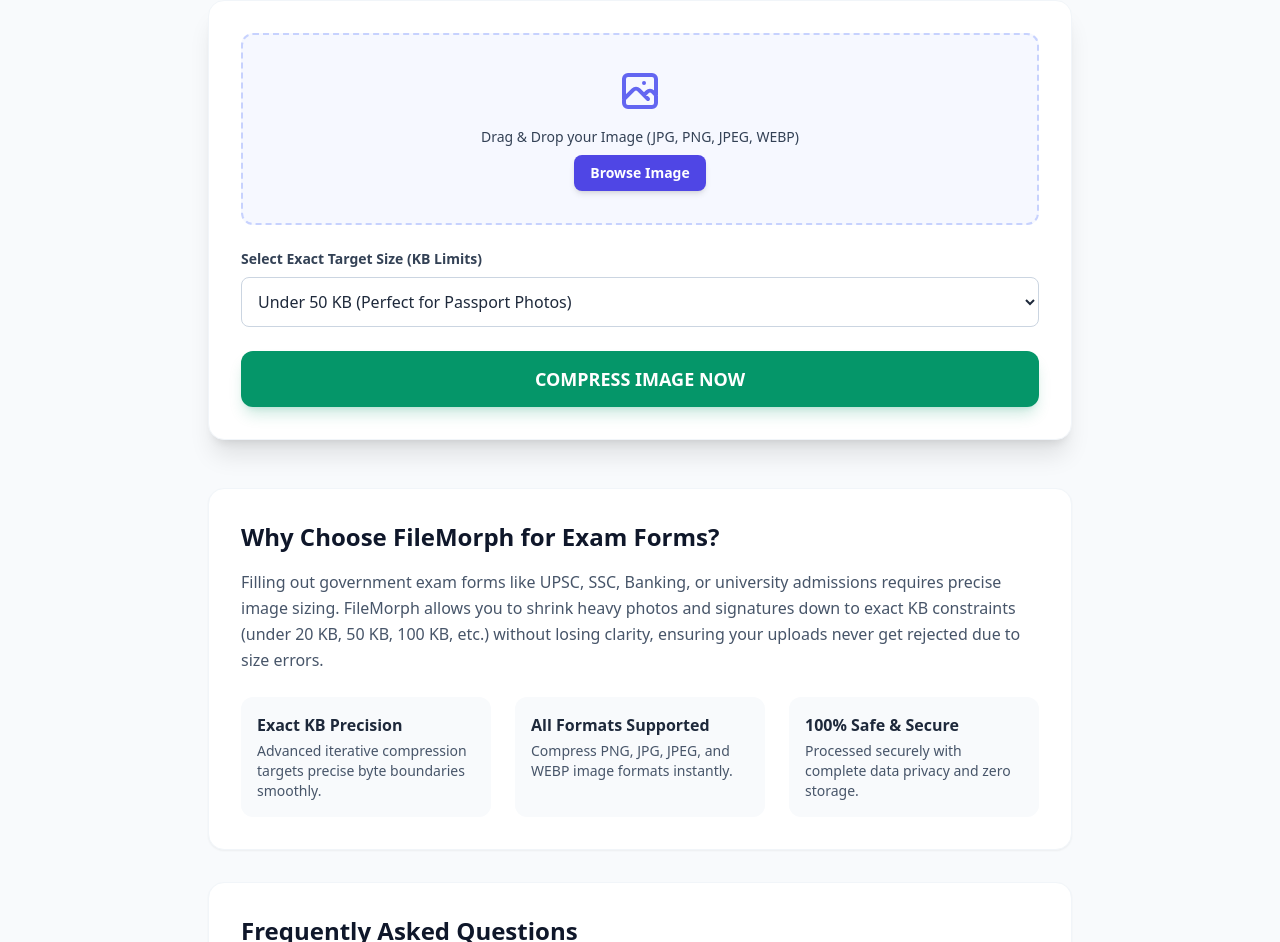
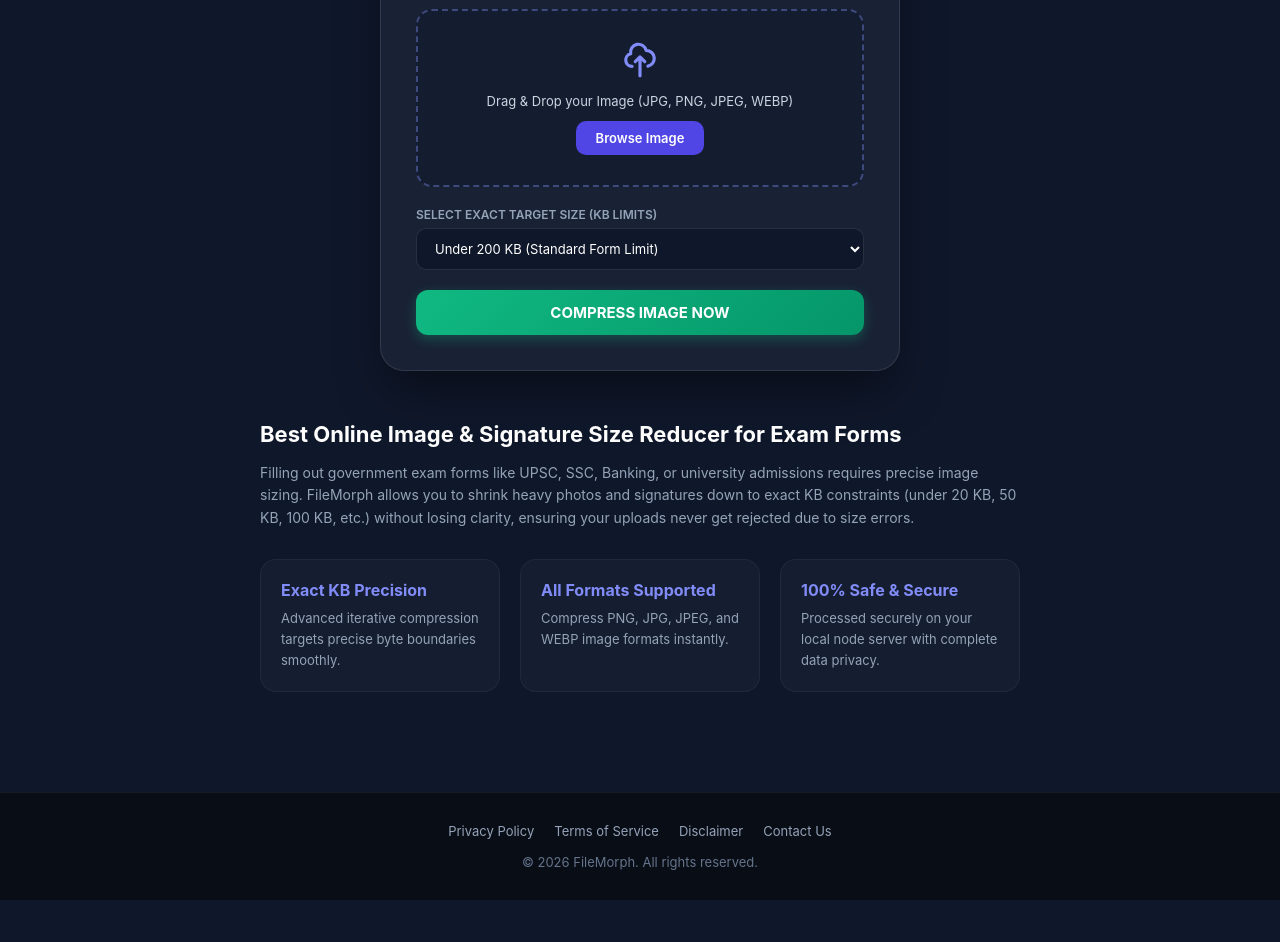
Before and after one commit to web007-lab/filemorph-frontend, a plain HTML site: page index.html in a window 1280 px wide. Shown: the part 208-1150 px from the top of the page. After the commit the page ends 1108 px from the top, so only its background shows below. Drawn offline with nearby package versions, Linux system fonts and the light colour scheme.

Commit message:
index.html

```diff
--- a/index.html
+++ b/index.html
@@ -3,132 +3,315 @@
 <head>
     <meta charset="UTF-8">
     <meta name="viewport" content="width=device-width, initial-scale=1.0">
-    <title>FileMorph - Image & Signature Compressor for Exact KB</title>
-    <!-- Tailwind CSS for modern styling -->
-    <script src="https://cdn.tailwindcss.com"></script>
+    <title>FileMorph - Ultimate Image & Signature Compressor</title>
+    <style>
+        * { box-sizing: border-box; margin: 0; padding: 0; font-family: 'Inter', system-ui, -apple-system, sans-serif; }
+        body {
+            background: #0f172a;
+            color: #f8fafc;
+            min-height: 100vh;
+            display: flex;
+            flex-direction: column;
+        }
+
+        /* Header / Navbar */
+        header {
+            background: rgba(30, 41, 59, 0.8);
+            backdrop-filter: blur(12px);
+            border-bottom: 1px solid rgba(255, 255, 255, 0.08);
+            padding: 18px 40px;
+            display: flex;
+            justify-content: space-between;
+            align-items: center;
+            position: sticky;
+            top: 0;
+            z-index: 100;
+        }
+        .logo {
+            font-size: 22px;
+            font-weight: 800;
+            background: linear-gradient(to right, #818cf8, #c084fc);
+            -webkit-background-clip: text;
+            -webkit-text-fill-color: transparent;
+            text-decoration: none;
+        }
+        nav { display: flex; gap: 25px; }
+        nav a { color: #94a3b8; text-decoration: none; font-size: 14px; font-weight: 500; transition: color 0.2s; }
+        nav a:hover { color: #818cf8; }
+
+        /* Main Content Wrapper */
+        .main-wrapper {
+            flex: 1;
+            display: flex;
+            flex-direction: column;
+            align-items: center;
+            justify-content: center;
+            padding: 40px 20px;
+        }
+
+        .container {
+            background: rgba(30, 41, 59, 0.7);
+            backdrop-filter: blur(16px);
+            border: 1px solid rgba(255, 255, 255, 0.1);
+            padding: 35px;
+            border-radius: 24px;
+            box-shadow: 0 25px 50px -12px rgba(0, 0, 0, 0.5);
+            width: 100%;
+            max-width: 520px;
+            text-align: center;
+            margin-bottom: 50px;
+        }
+        .brand h1 {
+            font-size: 26px;
+            font-weight: 800;
+            color: #fff;
+            margin-bottom: 6px;
+        }
+        .brand p { color: #94a3b8; font-size: 13px; margin-bottom: 25px; }
+
+        .drop-zone {
+            border: 2px dashed rgba(129, 140, 248, 0.4);
+            background: rgba(15, 23, 42, 0.4);
+            padding: 30px 20px;
+            border-radius: 16px;
+            cursor: pointer;
+            transition: all 0.3s cubic-bezier(0.4, 0, 0.2, 1);
+            margin-bottom: 20px;
+        }
+        .drop-zone:hover, .drop-zone.dragover {
+            border-color: #818cf8;
+            background: rgba(129, 140, 248, 0.08);
+        }
+        .drop-zone svg { width: 38px; height: 38px; stroke: #818cf8; margin-bottom: 10px; }
+        .drop-zone p { color: #cbd5e1; font-size: 13px; margin-bottom: 12px; }
+
+        .btn-select {
+            background: #4f46e5;
+            color: white;
+            border: none;
+            padding: 9px 20px;
+            border-radius: 10px;
+            font-size: 13px;
+            font-weight: 600;
+            cursor: pointer;
+            transition: background 0.2s;
+        }
+        .btn-select:hover { background: #6366f1; }
+
+        .file-card {
+            background: rgba(15, 23, 42, 0.6);
+            border: 1px solid rgba(255, 255, 255, 0.05);
+            padding: 12px 16px;
+            border-radius: 12px;
+            margin-bottom: 20px;
+            display: none;
+            text-align: left;
+            align-items: center;
+            gap: 12px;
+        }
+        .file-card span { font-size: 13px; color: #e2e8f0; word-break: break-all; font-weight: 500; }
+
+        .options-group { margin-bottom: 20px; text-align: left; }
+        .options-group label { font-size: 12px; font-weight: 600; color: #94a3b8; display: block; margin-bottom: 6px; text-transform: uppercase; }
+        .options-group select {
+            width: 100%;
+            padding: 11px 14px;
+            border-radius: 10px;
+            border: 1px solid rgba(255, 255, 255, 0.1);
+            background: #0f172a;
+            color: #fff;
+            font-size: 13px;
+            outline: none;
+            cursor: pointer;
+        }
+
+        .btn-compress {
+            background: linear-gradient(135deg, #10b981 0%, #059669 100%);
+            color: white;
+            border: none;
+            padding: 13px 20px;
+            border-radius: 12px;
+            font-size: 15px;
+            width: 100%;
+            font-weight: 700;
+            cursor: pointer;
+            box-shadow: 0 4px 12px rgba(16, 185, 129, 0.3);
+            transition: all 0.2s;
+        }
+        .btn-compress:hover { opacity: 0.95; transform: translateY(-1px); }
+        .btn-compress:disabled { background: #334155; color: #64748b; cursor: not-allowed; box-shadow: none; transform: none; }
+
+        /* SEO Content Section */
+        .seo-section {
+            max-width: 800px;
+            margin: 0 auto 60px;
+            padding: 0 20px;
+            text-align: left;
+        }
+        .seo-section h2 { font-size: 22px; color: #fff; margin-bottom: 15px; }
+        .seo-section p { color: #94a3b8; font-size: 14px; line-height: 1.6; margin-bottom: 15px; }
+
+        .features-grid {
+            display: grid;
+            grid-template-columns: repeat(auto-fit, minmax(220px, 1fr));
+            gap: 20px;
+            margin-top: 30px;
+        }
+        .feature-box {
+            background: rgba(30, 41, 59, 0.4);
+            border: 1px solid rgba(255, 255, 255, 0.05);
+            padding: 20px;
+            border-radius: 16px;
+        }
+        .feature-box h3 { font-size: 16px; color: #818cf8; margin-bottom: 8px; }
+        .feature-box p { font-size: 13px; color: #94a3b8; margin: 0; }
+
+        /* Footer */
+        footer {
+            background: #090d16;
+            border-top: 1px solid rgba(255, 255, 255, 0.06);
+            padding: 30px 40px;
+            text-align: center;
+            color: #64748b;
+            font-size: 13px;
+        }
+        .footer-links {
+            display: flex;
+            justify-content: center;
+            gap: 20px;
+            margin-bottom: 15px;
+        }
+        .footer-links a { color: #94a3b8; text-decoration: none; transition: color 0.2s; }
+        .footer-links a:hover { color: #818cf8; }
+
+        /* Modal Popup */
+        .modal-overlay {
+            position: fixed; top: 0; left: 0; width: 100%; height: 100%;
+            background: rgba(0, 0, 0, 0.7); backdrop-filter: blur(8px);
+            display: flex; justify-content: center; align-items: center;
+            opacity: 0; pointer-events: none; transition: opacity 0.3s ease; z-index: 1000;
+        }
+        .modal-overlay.active { opacity: 1; pointer-events: auto; }
+        .modal-card {
+            background: #1e293b; border: 1px solid rgba(255, 255, 255, 0.1);
+            padding: 35px; border-radius: 24px; width: 90%; max-width: 400px;
+            text-align: center; transform: scale(0.9); transition: transform 0.3s cubic-bezier(0.34, 1.56, 0.64, 1);
+        }
+        .modal-overlay.active .modal-card { transform: scale(1); }
+        .success-icon {
+            width: 56px; height: 56px; background: rgba(16, 185, 129, 0.15);
+            border-radius: 50%; display: flex; align-items: center; justify-content: center;
+            margin: 0 auto 16px; color: #10b981; font-size: 28px;
+        }
+        .modal-card h3 { font-size: 18px; font-weight: 700; color: #fff; margin-bottom: 6px; }
+        .modal-card p { color: #94a3b8; font-size: 13px; margin-bottom: 20px; }
+        .modal-btn {
+            background: #4f46e5; color: white; border: none; padding: 11px 20px;
+            border-radius: 10px; font-weight: 600; width: 100%; cursor: pointer;
+        }
+        .modal-btn:hover { background: #6366f1; }
+    </style>
 </head>
-<body class="bg-slate-50 text-slate-800 font-sans min-h-screen flex flex-col justify-between">
+<body>
 
     <!-- Header / Navbar -->
-    <header class="bg-white shadow-sm sticky top-0 z-50">
-        <div class="max-w-6xl mx-auto px-4 py-4 flex justify-between items-center">
-            <a href="#" class="text-2xl font-bold text-indigo-600">FileMorph</a>
-            <nav class="hidden md:flex space-x-6 text-sm font-medium text-slate-600">
-                <a href="#home" class="hover:text-indigo-600">Home</a>
-                <a href="#compressor" class="hover:text-indigo-600">Image Compressor</a>
-                <a href="#about" class="hover:text-indigo-600">About Us</a>
-                <a href="#contact" class="hover:text-indigo-600">Contact</a>
-            </nav>
-        </div>
+    <header>
+        <a href="#" class="logo">FileMorph</a>
+        <nav>
+            <a href="#">Home</a>
+            <a href="#">Image Compressor</a>
+            <a href="#">Signature Resizer</a>
+            <a href="#">About Us</a>
+        </nav>
     </header>
 
-    <!-- Main Content / Tool Section -->
-    <main id="compressor" class="max-w-4xl mx-auto px-4 py-10 flex-grow w-full">
-        <div class="text-center mb-8">
-            <h1 class="text-3xl md:text-4xl font-extrabold text-slate-900 mb-2">Compress JPG, PNG, WEBP to Exact KB Limits</h1>
-            <p class="text-slate-600">Best Online Image & Signature Size Reducer for Exam Forms (UPSC, SSC, Banking, etc.)</p>
-        </div>
-
-        <!-- Tool Box -->
-        <div class="bg-white shadow-xl rounded-2xl p-6 md:p-8 border border-slate-100">
-            <!-- Upload Area -->
-            <div class="border-2 border-dashed border-indigo-200 rounded-xl p-8 text-center bg-indigo-50/50 hover:bg-indigo-50 transition mb-6">
-                <svg class="mx-auto h-12 w-12 text-indigo-500 mb-3" fill="none" stroke="currentColor" viewBox="0 0 24 24">
-                    <path stroke-linecap="round" stroke-linejoin="round" stroke-width="2" d="M4 16l4.586-4.586a2 2 0 012.828 0L16 16m-2-2l1.586-1.586a2 2 0 012.828 0L20 14m-6-6h.01M6 20h12a2 2 0 002-2V6a2 2 0 00-2-2H6a2 2 0 00-2 2v12a2 2 0 002 2z"></path>
-                </svg>
-                <p class="text-sm font-medium text-slate-700 mb-2">Drag & Drop your Image (JPG, PNG, JPEG, WEBP)</p>
-                <input type="file" id="imageInput" accept="image/jpeg, image/png, image/webp" class="hidden">
-                <button onclick="document.getElementById('imageInput').click()" class="bg-indigo-600 text-white px-4 py-2 rounded-lg text-sm font-semibold hover:bg-indigo-700 transition shadow-md">Browse Image</button>
+    <div class="main-wrapper">
+        <!-- Core Tool Container -->
+        <div class="container">
+            <div class="brand">
+                <h1>Image & Signature Resizer</h1>
+                <p>Compress JPG, PNG, WEBP to Exact KB Limits Instantly</p>
             </div>
 
-            <!-- Target Size Selection -->
-            <div class="mb-6">
-                <label class="block text-sm font-semibold text-slate-700 mb-2">Select Exact Target Size (KB Limits)</label>
-                <select id="targetSize" class="w-full p-3 border border-slate-300 rounded-lg focus:ring-2 focus:ring-indigo-500 focus:outline-none bg-white">
-                    <option value="20">Under 20 KB (Perfect for Signatures)</option>
-                    <option value="50" selected>Under 50 KB (Perfect for Passport Photos)</option>
-                    <option value="100">Under 100 KB</option>
-                    <option value="150">Under 150 KB</option>
-                    <option value="200">Under 200 KB (Standard Form Limit)</option>
-                    <option value="300">Under 300 KB</option>
-                    <option value="500">Under 500 KB (Half MB)</option>
-                    <option value="1024">Under 1 MB (1024 KB)</option>
+            <div id="dropZone" class="drop-zone">
+                <svg fill="none" stroke-width="2" viewBox="0 0 24 24"><path stroke-linecap="round" stroke-linejoin="round" d="M7 16a4 4 0 01-.88-7.903A5 5 0 1115.9 6L16 6a5 5 0 011 9.9M15 13l-3-3m0 0l-3 3m3-3v12"/></svg>
+                <p>Drag & Drop your Image (JPG, PNG, JPEG, WEBP)</p>
+                <button type="button" class="btn-select" id="selectBtn">Browse Image</button>
+            </div>
+
+            <input type="file" id="fileInput" accept=".jpg,.jpeg,.png,.webp" style="display: none;">
+
+            <div id="fileCard" class="file-card">
+                <svg width="22" height="22" fill="none" stroke="#10b981" stroke-width="2" viewBox="0 0 24 24"><path stroke-linecap="round" stroke-linejoin="round" d="M9 12l2 2 4-4m6 2a9 9 0 11-18 0 9 9 0 0118 0z"/></svg>
+                <span id="fileName">No file chosen</span>
+            </div>
+
+            <div class="options-group">
+                <label for="compressionLevel">Select Exact Target Size (KB Limits)</label>
+                <select id="compressionLevel">
+                    <option value="20kb">Under 20 KB (Perfect for Signatures)</option>
+                    <option value="50kb">Under 50 KB (Perfect for Passport Photos)</option>
+                    <option value="100kb">Under 100 KB</option>
+                    <option value="150kb">Under 150 KB</option>
+                    <option value="200kb" selected>Under 200 KB (Standard Form Limit)</option>
+                    <option value="250kb">Under 250 KB</option>
+                    <option value="300kb">Under 300 KB</option>
+                    <option value="350kb">Under 350 KB</option>
+                    <option value="400kb">Under 400 KB</option>
+                    <option value="450kb">Under 450 KB</option>
+                    <option value="500kb">Under 500 KB (Half MB)</option>
+                    <option value="750kb">Under 750 KB</option>
+                    <option value="1mb">Under 1 MB (1024 KB)</option>
+                    <option value="more">More than 1 MB (High Quality)</option>
                 </select>
             </div>
 
-            <!-- Compress Button -->
-            <button id="compressBtn" class="w-full bg-emerald-600 text-white py-3.5 rounded-xl font-bold text-lg hover:bg-emerald-700 transition shadow-lg shadow-emerald-600/20">
-                COMPRESS IMAGE NOW
-            </button>
+            <button class="btn-compress" id="compressBtn">COMPRESS IMAGE NOW</button>
         </div>
 
-        <!-- SEO Content Section (Crucial for AdSense) -->
-        <section class="mt-12 bg-white rounded-2xl p-6 md:p-8 border border-slate-100 shadow-sm">
-            <h2 class="text-2xl font-bold text-slate-900 mb-4">Why Choose FileMorph for Exam Forms?</h2>
-            <p class="text-slate-600 mb-6 leading-relaxed">
-                Filling out government exam forms like UPSC, SSC, Banking, or university admissions requires precise image sizing. FileMorph allows you to shrink heavy photos and signatures down to exact KB constraints (under 20 KB, 50 KB, 100 KB, etc.) without losing clarity, ensuring your uploads never get rejected due to size errors.
-            </p>
-            <div class="grid md:grid-cols-3 gap-6">
-                <div class="p-4 bg-slate-50 rounded-xl">
-                    <h3 class="font-bold text-slate-800 mb-1">Exact KB Precision</h3>
-                    <p class="text-sm text-slate-600">Advanced iterative compression targets precise byte boundaries smoothly.</p>
+        <!-- SEO Content Section -->
+        <div class="seo-section">
+            <h2>Best Online Image & Signature Size Reducer for Exam Forms</h2>
+            <p>Filling out government exam forms like UPSC, SSC, Banking, or university admissions requires precise image sizing. FileMorph allows you to shrink heavy photos and signatures down to exact KB constraints (under 20 KB, 50 KB, 100 KB, etc.) without losing clarity, ensuring your uploads never get rejected due to size errors.</p>
+
+            <div class="features-grid">
+                <div class="feature-box">
+                    <h3>Exact KB Precision</h3>
+                    <p>Advanced iterative compression targets precise byte boundaries smoothly.</p>
                 </div>
-                <div class="p-4 bg-slate-50 rounded-xl">
-                    <h3 class="font-bold text-slate-800 mb-1">All Formats Supported</h3>
-                    <p class="text-sm text-slate-600">Compress PNG, JPG, JPEG, and WEBP image formats instantly.</p>
+                <div class="feature-box">
+                    <h3>All Formats Supported</h3>
+                    <p>Compress PNG, JPG, JPEG, and WEBP image formats instantly.</p>
                 </div>
-                <div class="p-4 bg-slate-50 rounded-xl">
-                    <h3 class="font-bold text-slate-800 mb-1">100% Safe & Secure</h3>
-                    <p class="text-sm text-slate-600">Processed securely with complete data privacy and zero storage.</p>
+                <div class="feature-box">
+                    <h3>100% Safe & Secure</h3>
+                    <p>Processed securely on your local node server with complete data privacy.</p>
                 </div>
             </div>
-        </section>
-
-        <!-- FAQs Section (Helps in AdSense Approval) -->
-        <section id="faq" class="mt-8 bg-white rounded-2xl p-6 md:p-8 border border-slate-100 shadow-sm">
-            <h2 class="text-2xl font-bold text-slate-900 mb-4">Frequently Asked Questions</h2>
-            <div class="space-y-4">
-                <div>
-                    <h3 class="font-semibold text-slate-800">1. How to compress image under 20 KB for signatures?</h3>
-                    <p class="text-sm text-slate-600 mt-1">Simply upload your signature image, select "Under 20 KB" from the dropdown menu, and click Compress Image Now.</p>
-                </div>
-                <div>
-                    <h3 class="font-semibold text-slate-800">2. Is my uploaded photo stored on your server?</h3>
-                    <p class="text-sm text-slate-600 mt-1">No, all images are processed temporarily in memory and deleted instantly after download.</p>
-                </div>
-            </div>
-        </section>
-
-        <!-- Policy Sections (Hidden by default, shown when clicked or kept as text pages) -->
-        <div id="about" class="mt-12 text-slate-600 text-sm space-y-8">
-            <div id="privacy" class="bg-white p-6 rounded-xl border">
-                <h3 class="text-lg font-bold text-slate-800 mb-2">Privacy Policy</h3>
-                <p>At FileMorph, accessible from filemorph.online, your privacy is our priority. We do not store any photos or signatures uploaded by users. All processing happens on the fly securely.</p>
-            </div>
-            <div id="terms" class="bg-white p-6 rounded-xl border">
-                <h3 class="text-lg font-bold text-slate-800 mb-2">Terms of Service</h3>
-                <p>By using FileMorph, you agree to use our online tool responsibly. We provide image compression services as-is without formal guarantees on third-party portal rejections.</p>
-            </div>
-            <div id="contact" class="bg-white p-6 rounded-xl border">
-                <h3 class="text-lg font-bold text-slate-800 mb-2">Contact Us</h3>
-                <p>If you have any questions regarding our image compression tool, you can reach out via email at support@filemorph.online.</p>
-            </div>
         </div>
-    </main>
+    </div>
 
     <!-- Footer -->
-    <footer class="bg-white border-t border-slate-200 mt-16">
-        <div class="max-w-6xl mx-auto px-4 py-8 flex flex-col md:flex-row justify-between items-center text-sm text-slate-500">
-            <p>© 2026 FileMorph. All rights reserved.</p>
-            <div class="flex space-x-6 mt-4 md:mt-0">
-                <a href="#privacy" class="hover:text-indigo-600">Privacy Policy</a>
-                <a href="#terms" class="hover:text-indigo-600">Terms of Service</a>
-                <a href="#contact" class="hover:text-indigo-600">Contact Us</a>
-            </div>
+    <footer>
+        <div class="footer-links">
+            <a href="#">Privacy Policy</a>
+            <a href="#">Terms of Service</a>
+            <a href="#">Disclaimer</a>
+            <a href="#">Contact Us</a>
         </div>
+        <p>&copy; 2026 FileMorph. All rights reserved.</p>
     </footer>
 
-    <!-- Link your script.js file -->
+    <!-- Success Modal -->
+    <div id="successModal" class="modal-overlay">
+        <div class="modal-card">
+            <div class="success-icon">✓</div>
+            <h3>Compression Successful!</h3>
+            <p id="modalSubText">Your optimized image has been successfully downloaded.</p>
+            <button class="modal-btn" id="modalCloseBtn">Awesome, Thanks!</button>
+        </div>
+    </div>
+
     <script src="script.js"></script>
 </body>
 </html>
```
